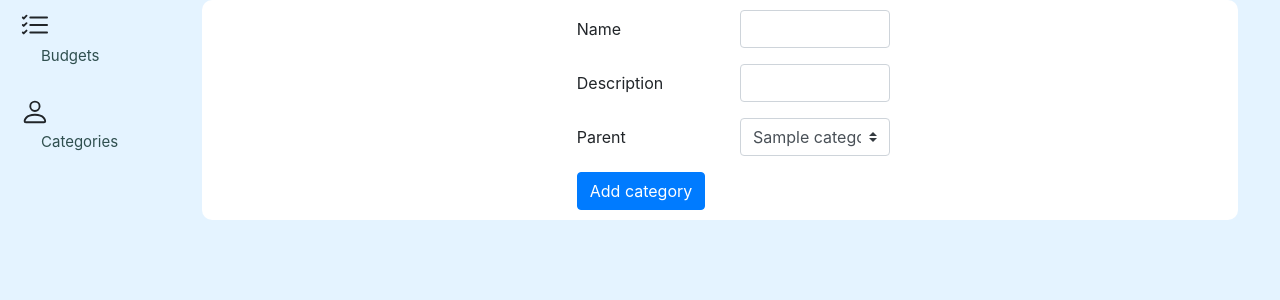
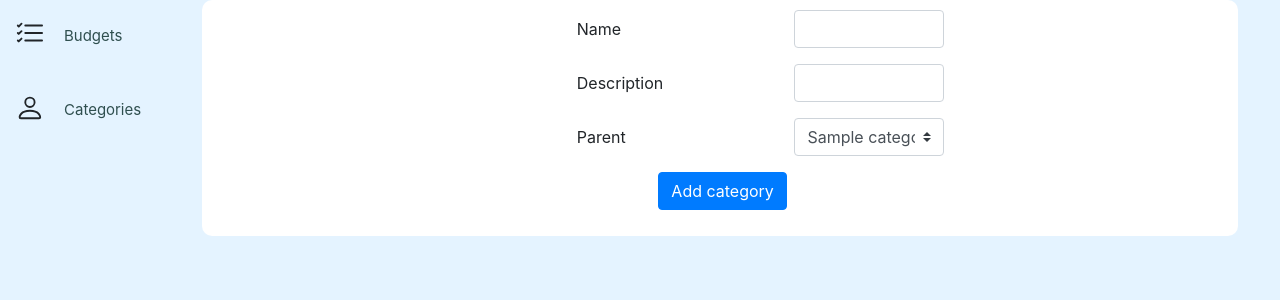
Before and after one commit to bartek412/household_budget, a Django app: page /budgets/1/add_category/ in a window 1280 px wide. Shown: the part 58-358 px from the top of the page. Run offline with Django 4.2, Linux system fonts and the light colour scheme; a user stored in the database is signed in; tables that the repository leaves empty hold one stand-in row (values such as "Sample post").

Commit message:
Applied minor changes to the front-end

```diff
--- a/budget_app/static/base.css
+++ b/budget_app/static/base.css
@@ -14,19 +14,22 @@
 .sidenav a{
     text-decoration: none;
     font-size: 15px;
-    color:darkslategray;
     display: block;
     padding-left: 20px;
     padding-top: 5px;
     text-align: center;
-
+    color:darkslategray
 }
 .sidenav_element:hover a{
-    color:#f1f1f1;
+    color:lightslategray;
     text-decoration: none;
 }
 .sidenav_element:hover svg{
-    fill:#f1f1f1;
+    fill:lightslategray;
+}
+
+.sidenav_element:hover button{
+    color:lightslategray;
 }
 .main{
     margin-left: 160px;
@@ -55,9 +58,9 @@
     border-radius: 10px;
 
 }
-.sidenav_element:hover{
+/* .sidenav_element:hover{
     background-color: blue;
-}
+} */
 
 .sidenav button{
     text-decoration: none;
--- a/budget_app/templates/budget_app/add_category.html
+++ b/budget_app/templates/budget_app/add_category.html
@@ -5,24 +5,24 @@
     <form method = 'post' action = '#'>
         {% csrf_token %}
         <div class = "form-group row" >
-            <label class = "col-sm-2 col-form-label" >Name</label>
-            <div class = "col-sm-4"></div>
-            <div class="col-sm-6">
+            <label class = "col-sm-6 col-form-label" >Name</label>
+            <div class = "col-sm-2"></div>
+            <div class="col-sm-4">
                 <input type = "text" name = "name" style = "width: 150px;" class = "form-control">
             </div>
         </div>
         <div class = "form-group row">
-            <label class = "col-sm-2 col-form-label" >Description</label>
-            <div class = "col-sm-4"></div>
-            <div class="col-sm-6">
+            <label class = "col-sm-6 col-form-label" >Description</label>
+            <div class = "col-sm-2"></div>
+            <div class="col-sm-4">
                 <input type = "text" name = "description" style = "width: 150px;" class = "form-control">
             </div>
         </div>
 
         <div class = "form-group row">
-            <label class = "col-sm-2 col-form-label" >Parent</label>
-            <div class = "col-sm-4"></div>
-                <div class="col-sm-6">
+            <label class = "col-sm-6 col-form-label" >Parent</label>
+            <div class = "col-sm-2"></div>
+                <div class="col-sm-4">
                     <select name = 'parent_id' style = "width: 150px;" class = "custom-select">
                         {% for i in parent_categories %}
                             <option value='{{i.id}}'>{{i.name}}</option>
@@ -30,7 +30,15 @@
                     </select>
                 </div>
         </div>
-        <button class = "btn btn-primary justify-content-center" type="submit" name = "category_added" value = "category_added">Add category</button>
+
+        <div class="form-group row">
+            <div class="col-sm-3"></div>
+            <div class="col-sm-6">
+                <button class = "btn btn-primary justify-content-center" type="submit" name = "category_added" value = "category_added">Add category</button>
+            </div>
+            <div class="col-sm-5"></div>
+        </div>
+
     </form>
 </div>
 {% endblock %}
--- a/budget_app/templates/budget_app/base.html
+++ b/budget_app/templates/budget_app/base.html
@@ -43,15 +43,15 @@
             <div class="accordion" id="accordionExample">
 
                 <div class="card bg-transparent border-0">
-                    <div class="card-header bg-transparent border-0" id="headingOne">
-                        <!-- <div class = 'sidenav_element'> -->
+                    <div class="card-header bg-transparent border-0" style="padding:0%;" id="headingOne">
+                        <div class = 'sidenav_element'>
                                 <svg xmlns="http://www.w3.org/2000/svg" width="28" height="28" fill="currentColor" class="bi bi-list-check" viewBox="0 0 15 15">
                                     <path fill-rule="evenodd" d="M5 11.5a.5.5 0 0 1 .5-.5h9a.5.5 0 0 1 0 1h-9a.5.5 0 0 1-.5-.5zm0-4a.5.5 0 0 1 .5-.5h9a.5.5 0 0 1 0 1h-9a.5.5 0 0 1-.5-.5zm0-4a.5.5 0 0 1 .5-.5h9a.5.5 0 0 1 0 1h-9a.5.5 0 0 1-.5-.5zM3.854 2.146a.5.5 0 0 1 0 .708l-1.5 1.5a.5.5 0 0 1-.708 0l-.5-.5a.5.5 0 1 1 .708-.708L2 3.293l1.146-1.147a.5.5 0 0 1 .708 0zm0 4a.5.5 0 0 1 0 .708l-1.5 1.5a.5.5 0 0 1-.708 0l-.5-.5a.5.5 0 1 1 .708-.708L2 7.293l1.146-1.147a.5.5 0 0 1 .708 0zm0 4a.5.5 0 0 1 0 .708l-1.5 1.5a.5.5 0 0 1-.708 0l-.5-.5a.5.5 0 0 1 .708-.708l.146.147 1.146-1.147a.5.5 0 0 1 .708 0z"/>
                                 </svg>
-                                <button class="btn btn-link" type="button" data-toggle="collapse" data-target="#collapseOne" aria-expanded="true" aria-controls="collapseOne" style="text-decoration: none; color:darkslategray">
+                                <button class="btn btn-link" type="button" data-toggle="collapse" data-target="#collapseOne" aria-expanded="true" aria-controls="collapseOne" style="text-decoration: none;">
                                     Budgets
                                 </button>
-                        <!-- </div> -->
+                        </div>
                     </div>
                     <div id="collapseOne" class="collapse" aria-labelledby="headingOne" data-parent="#accordionExample">
                         <div class="card-body">
@@ -65,56 +65,32 @@
                 </div>
             </div>
 
-
+            <div class="card bg-transparent border-0" style="padding:0%; height: 74.5px;">
                 <div class = 'sidenav_element'>
                     <svg xmlns="http://www.w3.org/2000/svg" width="28" height="28" fill="currentColor" class="bi bi-arrow-down-up" viewBox="0 0 15 15">
                         <path fill-rule="evenodd" d="M11.5 15a.5.5 0 0 0 .5-.5V2.707l3.146 3.147a.5.5 0 0 0 .708-.708l-4-4a.5.5 0 0 0-.708 0l-4 4a.5.5 0 1 0 .708.708L11 2.707V14.5a.5.5 0 0 0 .5.5zm-7-14a.5.5 0 0 1 .5.5v11.793l3.146-3.147a.5.5 0 0 1 .708.708l-4 4a.5.5 0 0 1-.708 0l-4-4a.5.5 0 0 1 .708-.708L4 13.293V1.5a.5.5 0 0 1 .5-.5z"/>
                     </svg>
                     <a href = '#'>Income</a>
                 </div>
+            </div>
 
+            <div class="card bg-transparent border-0" style="padding:0%; height: 74.5px;">
                 <div class = 'sidenav_element'>
                     <svg xmlns="http://www.w3.org/2000/svg" width="28" height="28" fill="currentColor" class="bi bi-wallet2" viewBox="0 0 15 15">
                         <path d="M12.136.326A1.5 1.5 0 0 1 14 1.78V3h.5A1.5 1.5 0 0 1 16 4.5v9a1.5 1.5 0 0 1-1.5 1.5h-13A1.5 1.5 0 0 1 0 13.5v-9a1.5 1.5 0 0 1 1.432-1.499L12.136.326zM5.562 3H13V1.78a.5.5 0 0 0-.621-.484L5.562 3zM1.5 4a.5.5 0 0 0-.5.5v9a.5.5 0 0 0 .5.5h13a.5.5 0 0 0 .5-.5v-9a.5.5 0 0 0-.5-.5h-13z"/>
                     </svg>
                     <a href = '#'>Expenses</a>
                 </div>
+            </div>
 
+            <div class="card bg-transparent border-0" style="padding:0%; height: 74.5px;">
                 <div class = 'sidenav_element'>
                     <svg xmlns="http://www.w3.org/2000/svg" width="28" height="28" fill="currentColor" class="bi bi-graph-up-arrow" viewBox="0 0 15 15">
                         <path fill-rule="evenodd" d="M0 0h1v15h15v1H0V0Zm10 3.5a.5.5 0 0 1 .5-.5h4a.5.5 0 0 1 .5.5v4a.5.5 0 0 1-1 0V4.9l-3.613 4.417a.5.5 0 0 1-.74.037L7.06 6.767l-3.656 5.027a.5.5 0 0 1-.808-.588l4-5.5a.5.5 0 0 1 .758-.06l2.609 2.61L13.445 4H10.5a.5.5 0 0 1-.5-.5Z"/>
                     </svg>
                     <a href = '#'>Statistics</a>
                 </div>
-
-            <div class = 'sidenav_element btn-group dropright'>
-
-                <svg xmlns="http://www.w3.org/2000/svg" width="28" height="28" fill="currentColor" class="bi bi-person" viewBox="0 0 15 15">
-                    <path d="M8 8a3 3 0 1 0 0-6 3 3 0 0 0 0 6zm2-3a2 2 0 1 1-4 0 2 2 0 0 1 4 0zm4 8c0 1-1 1-1 1H3s-1 0-1-1 1-4 6-4 6 3 6 4zm-1-.004c-.001-.246-.154-.986-.832-1.664C11.516 10.68 10.289 10 8 10c-2.29 0-3.516.68-4.168 1.332-.678.678-.83 1.418-.832 1.664h10z"/>
-                </svg>
-                <a href = '#' class = "dropdown-toggle" data-bs-toggle="dropdown" >Categories</a>
-                <div class="dropdown-menu">
-                    <li><a class="dropdown-item" href="#">Link 1</a></li>
-                    <li><a class="dropdown-item" href="#">Link 2</a></li>
-                    <li><a class="dropdown-item" href="#">Link 3</a></li>
             </div>
-            </div>
-
-
-
-            <div class = "logout-box">
-                {% if user.is_authenticated %}
-                    <p><a href = {% url 'logout' %}>Log out<a></p>
-                {% endif %}
-            </div>
-            <!-- <div class = "user_box">
-                {% if user.is_authenticated %}
-                    <p><a href = {% url 'profile' %}>Hi {{user}}!</a></p>
-                {% else %}
-                    <p><a href = {% url 'login' %}>Log in!</a></p>
-                {% endif %}
-            </div> -->
-
         {% endblock %}
         </div>
 
--- a/budget_app/templates/budget_app/view_budget.html
+++ b/budget_app/templates/budget_app/view_budget.html
@@ -8,15 +8,15 @@
 
     <div class="accordion" id="accordionExample">
         <div class="card bg-transparent border-0">
-            <div class="card-header bg-transparent border-0" id="headingOne">
-                <!-- <div class = 'sidenav_element'> -->
+            <div class="card-header bg-transparent border-0" id="headingOne" style="padding: 0%;">
+                <div class = 'sidenav_element'>
                         <svg xmlns="http://www.w3.org/2000/svg" width="28" height="28" fill="currentColor" class="bi bi-list-check" viewBox="0 0 15 15">
                             <path fill-rule="evenodd" d="M5 11.5a.5.5 0 0 1 .5-.5h9a.5.5 0 0 1 0 1h-9a.5.5 0 0 1-.5-.5zm0-4a.5.5 0 0 1 .5-.5h9a.5.5 0 0 1 0 1h-9a.5.5 0 0 1-.5-.5zm0-4a.5.5 0 0 1 .5-.5h9a.5.5 0 0 1 0 1h-9a.5.5 0 0 1-.5-.5zM3.854 2.146a.5.5 0 0 1 0 .708l-1.5 1.5a.5.5 0 0 1-.708 0l-.5-.5a.5.5 0 1 1 .708-.708L2 3.293l1.146-1.147a.5.5 0 0 1 .708 0zm0 4a.5.5 0 0 1 0 .708l-1.5 1.5a.5.5 0 0 1-.708 0l-.5-.5a.5.5 0 1 1 .708-.708L2 7.293l1.146-1.147a.5.5 0 0 1 .708 0zm0 4a.5.5 0 0 1 0 .708l-1.5 1.5a.5.5 0 0 1-.708 0l-.5-.5a.5.5 0 0 1 .708-.708l.146.147 1.146-1.147a.5.5 0 0 1 .708 0z"/>
                         </svg>
                         <button class="btn btn-link" type="button" data-toggle="collapse" data-target="#collapseOne" aria-expanded="false" aria-controls="collapseOne" style="text-decoration: none; color:darkslategray">
                             Budgets
                         </button>
-                <!-- </div> -->
+                </div>
             </div>
 
             <div id="collapseOne" class="collapse" aria-labelledby="headingOne" data-parent="#accordionExample">
@@ -31,15 +31,15 @@
         </div>
 
     <div class="card bg-transparent border-0">
-        <div class="card-header bg-transparent border-0" id="headingTwo">
-            <!-- <div class = 'sidenav_element'> -->
+        <div class="card-header bg-transparent border-0" id="headingTwo" style="padding:0%">
+            <div class = 'sidenav_element'>
                     <svg xmlns="http://www.w3.org/2000/svg" width="28" height="28" fill="currentColor" class="bi bi-person" viewBox="0 0 15 15">
                         <path d="M8 8a3 3 0 1 0 0-6 3 3 0 0 0 0 6zm2-3a2 2 0 1 1-4 0 2 2 0 0 1 4 0zm4 8c0 1-1 1-1 1H3s-1 0-1-1 1-4 6-4 6 3 6 4zm-1-.004c-.001-.246-.154-.986-.832-1.664C11.516 10.68 10.289 10 8 10c-2.29 0-3.516.68-4.168 1.332-.678.678-.83 1.418-.832 1.664h10z"/>
                     </svg>
                     <button class="btn btn-link" type="button" data-toggle="collapse" data-target="#collapseTwo" aria-expanded="false" aria-controls="collapseTwo" style="text-decoration: none; color:darkslategray">
                         Categories
                     </button>
-            <!-- </div> -->
+            </div>
         </div>
         <div id="collapseTwo" class="collapse" aria-labelledby="headingTwo" data-parent="#accordionExample">
             <div class="card-body">
```
Lines whose indentation alone changed are shown as unchanged.
